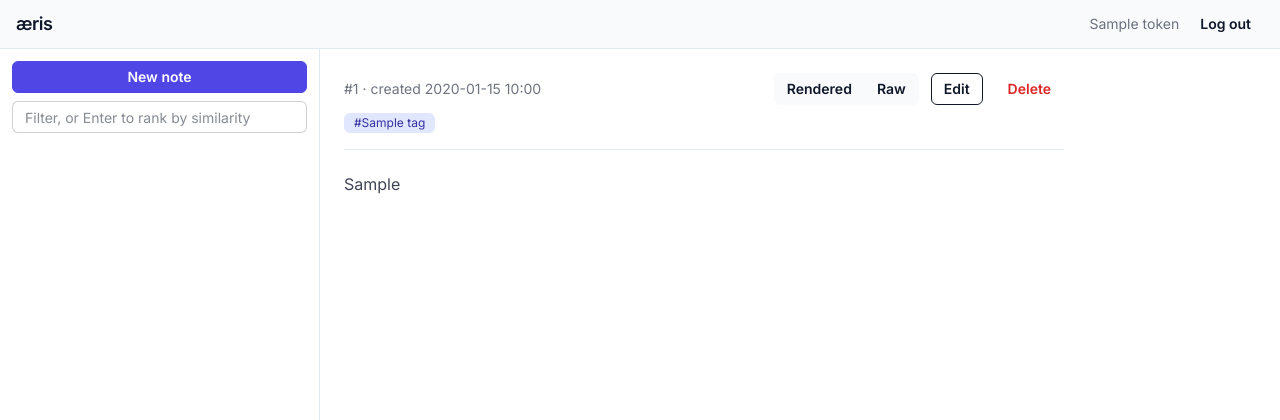
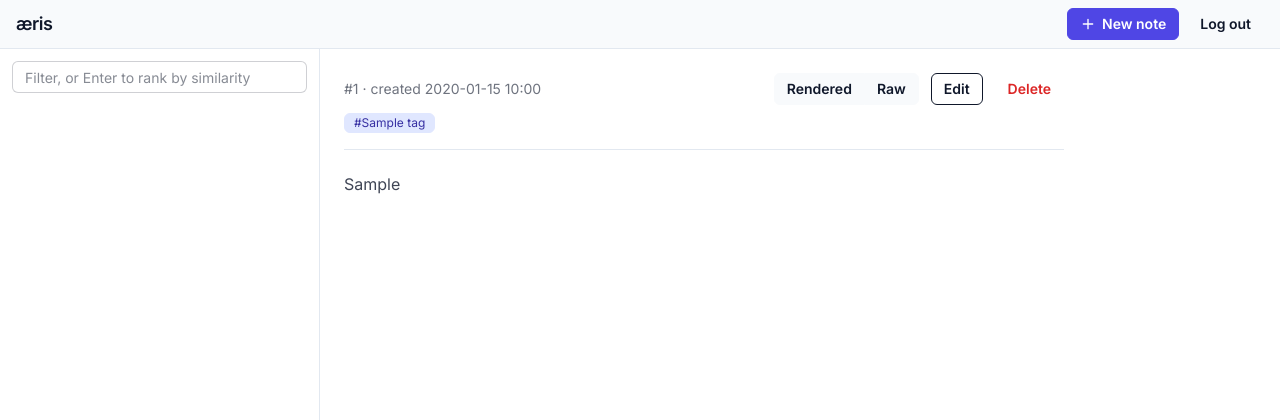
Before and after one commit to lucasmaystre/aeris, a FastAPI app: template server/aeris_server/templates/index.html in a window 1280 px wide. Shown: the top 420 px of the page. Run offline with FastAPI, Linux system fonts and the light colour scheme; the template is opened without the code that fills it: most values are stand-ins (such as "Sample title", 1, 10 or a date in 2020); parts of the project's set-up code (start-up, migrations or seed data) failed here and were passed over; some libraries are stand-ins or nearby versions.

Commit message:
Top bar: New note moves in, the name goes (task B.2).
Co-Authored-By: Claude Opus 5.5 <noreply@anthropic.com>

```diff
--- a/dev/sandbox.py
+++ b/dev/sandbox.py
@@ -120,6 +120,7 @@ def styleguide(request: Request) -> HTMLResponse:
     """Every part of the UI on one page, rendered by the real partials with fixture data."""
     from collections import Counter
 
+    from aeris_server.auth import Token
     from aeris_server.notes import SearchHit, TagCount
     from aeris_server.parsing import preview
     from aeris_server.web import CONFLICT_MESSAGE, render_markdown
@@ -136,7 +137,7 @@ def styleguide(request: Request) -> HTMLResponse:
     ]
     long_note = notes[1]  # The Ray how-to: headings, code, a table.
     context = {
-        "token": None,
+        "token": Token(name="sandbox", scope="rw", secret=TOKEN),  # Shows the logged-in top bar.
         "colors": COLORS,
         "notes": notes,
         "tags": [TagCount(tag=tag, count=count) for tag, count in sorted(counts.items())],
--- a/server/aeris_server/templates/base.html
+++ b/server/aeris_server/templates/base.html
@@ -11,11 +11,18 @@
 </head>
 <body class="{% block body_class %}font-sans text-sm bg-base-100 text-base-content h-screen flex flex-col overflow-hidden{% endblock %}">
 
-  <header class="navbar min-h-0 flex-none bg-base-200 border-b border-base-300 px-4 py-2">
+  <header class="navbar min-h-0 flex-none gap-2 bg-base-200 border-b border-base-300 px-4 py-2">
     <span class="flex-1 text-lg font-semibold tracking-tight">æris</span>
     {% if token %}
-    <form method="post" action="/logout" class="flex items-center gap-2 text-sm">
-      <span class="opacity-60">{{ token.name }}</span>
+    <button class="btn btn-primary btn-sm"
+            hx-get="/notes/new"
+            hx-target="#main-panel"
+            hx-swap="innerHTML">
+      <svg class="size-4" viewBox="0 0 24 24" fill="none" stroke="currentColor" stroke-width="2"
+           stroke-linecap="round" aria-hidden="true"><path d="M12 5v14M5 12h14"/></svg>
+      New note
+    </button>
+    <form method="post" action="/logout">
       <button type="submit" class="btn btn-ghost btn-sm">Log out</button>
     </form>
     {% endif %}
--- a/server/aeris_server/templates/index.html
+++ b/server/aeris_server/templates/index.html
@@ -4,13 +4,7 @@
 <div class="flex flex-1 overflow-hidden">
 
   <aside id="sidebar" class="w-80 flex-none flex flex-col overflow-hidden border-r border-base-300">
-    <div class="flex-none p-3 flex flex-col gap-2">
-      <button class="btn btn-primary btn-sm w-full"
-              hx-get="/notes/new"
-              hx-target="#main-panel"
-              hx-swap="innerHTML">
-        New note
-      </button>
+    <div class="flex-none p-3">
       <input id="search" type="search" placeholder="Filter, or Enter to rank by similarity"
              autocomplete="off" aria-label="Search notes" class="input input-sm w-full">
     </div>
```
Also changed, not shown: docs/2026-10-10-web-ui-tasks.md (+1 -1 lines), server/tests/test_web.py (+8 -2 lines), server/static/app.css.
